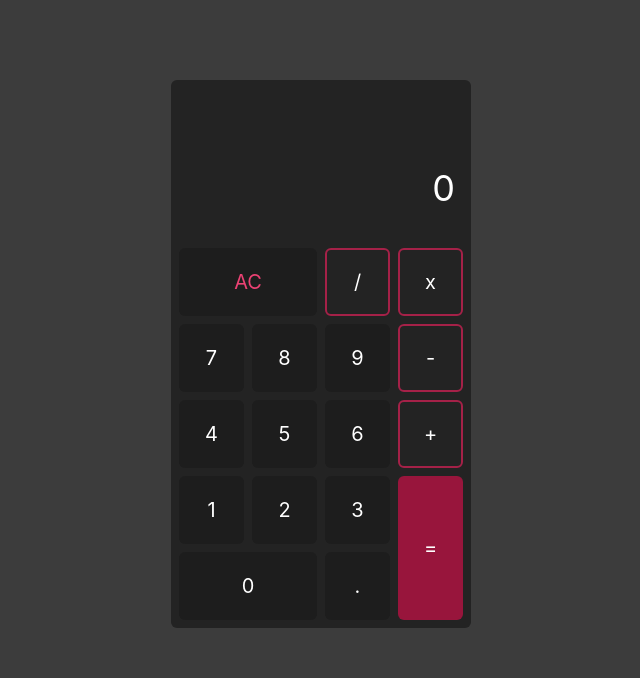
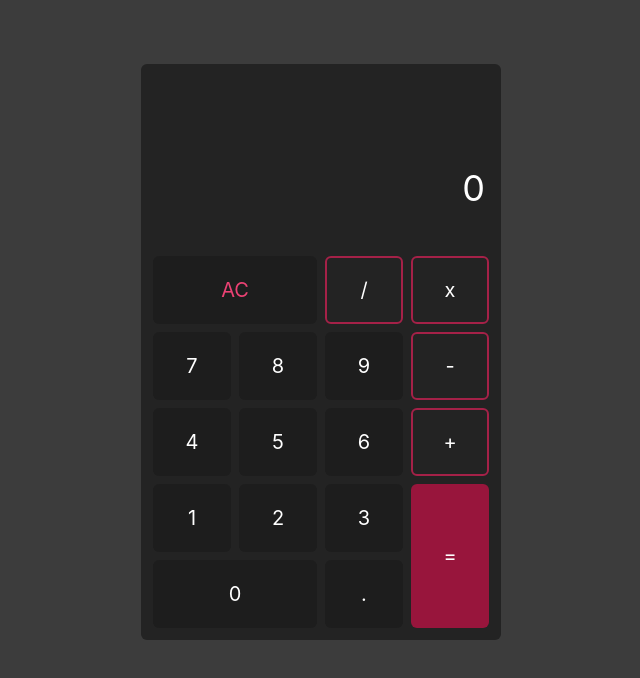
Before and after one commit to alanbacay02/javascript-calculator, a React (Create React App) app: page / in a window 1280 px wide. Shown: the top 678 px of the page, without its empty margins (319-959 px from the left). Built offline with nearby package versions, Linux system fonts and the light colour scheme.

Commit message:
changes to app responsiveness

```diff
--- a/src/App.css
+++ b/src/App.css
@@ -6,8 +6,6 @@
   color: white;
   /* background-color: rgb(60, 60, 60); */
   background-color: #1d1d1d;
-  padding: 20px;
-  border-radius: 6px;
 }
 
 #grid-container div:hover {
--- a/src/App.js
+++ b/src/App.js
@@ -10,16 +10,16 @@ function KeyPad({ handleKeyInput }) {
 	const keyArray = KEY.map((item, index) => {
 		return(
 			<div
-				className="table text-center text-xl"
+				className="table text-center text-xl px-5 py-3 md:py-5 rounded-md"
 				key={index + 1}
 				id={KEY_ID[index]}
 				onClick={() => handleKeyInput(item)}>
-				<p className="table-cell align-middle select-none p-0">{item}</p>
+				<p className="table-cell align-middle select-none">{item}</p>
 			</div>
 		);
 	});
 	return (
-		<div id="grid-container" className="grid grid-cols-4 gap-[8px] pt-0 pb-2 px-2">
+		<div id="grid-container" className="grid grid-cols-4 gap-[8px] pt-0 pb-2 md:pb-3 px-2 md:px-3">
 			{keyArray}
 		</div>
 	);
@@ -30,7 +30,7 @@ KeyPad.propTypes = {
 
 function TextDisplay({ entriesLine, resultsLine, calcOutput }) {
 	return (
-		<div className="flex flex-col text-white pt-16 pb-10 w-fill">
+		<div className="flex flex-col text-white pt-16 md:pt-20 pb-10 md:pb-12 w-fill">
 			<div className="flex flex-row justify-end items-center h-[24px] px-4">
 				<p className="text-right text-base w-fill">{entriesLine}</p>
 			</div>
@@ -183,7 +183,7 @@ export default function App() {
 	}
 
 	return (
-		<div className="App mx-auto mt-20 w-[300px] h-fit bg-[#232323] rounded-md">
+		<div className="App mx-auto mt-16 w-[240px] md:w-[360px] h-[fit] bg-[#232323] rounded-md">
 			<div className="flex flex-col justify-center w-[100%] h-[100%]">
 				<TextDisplay entriesLine={entriesLine} resultsLine={resultsLine}  calcOutput={calcOutput}/>
 				<KeyPad handleKeyInput={handleKeyInput}/>
--- a/src/index.css
+++ b/src/index.css
@@ -1,11 +1,6 @@
 @tailwind base;
 @tailwind components;
 @tailwind utilities;
-
-html, body {
-  width: 100vw;
-  height: 100vh;
-}
 
 body {
   margin: 0;
```
